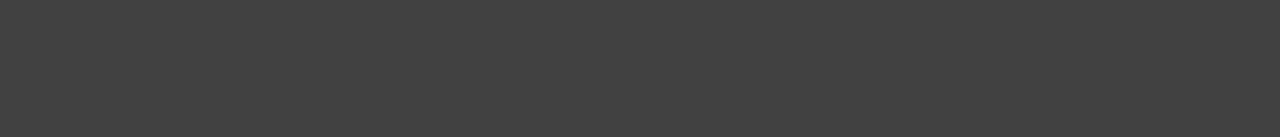
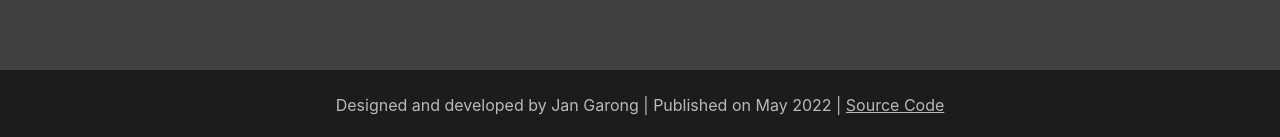
Before and after one commit to jangarong/jangarong.github.io, a Next.js app: page / in a window 1280 px wide. Shown: the part 1996-2133 px from the top of the page. Before the commit the page ends 2016 px from the top, so only its background shows below. Built offline with nearby package versions, Linux system fonts and the light colour scheme.

Commit message:
Add footer.

```diff
--- /dev/null
+++ b/components/footer.tsx
@@ -0,0 +1,16 @@
+import type { NextComponentType } from 'next'
+import Link from 'next/link'
+
+const Navbar: NextComponentType = () => {
+    return (
+        <div id="footer">
+            Designed and developed by Jan Garong |
+            Published on May 2022 | {` `}
+            <Link href="https://github.com/jangarong/jangarong.github.io">
+                Source Code
+            </Link>
+        </div>
+    )
+}
+
+export default Navbar
--- a/components/layout.tsx
+++ b/components/layout.tsx
@@ -1,4 +1,5 @@
 import Head from "next/head";
+import Footer from "./footer";
 import Navbar from "./navbar";
 
 export default function Layout({ children }: {children: React.ReactNode}) {
@@ -11,6 +12,7 @@ export default function Layout({ children }: {children: React.ReactNode}) {
       </Head>
       <Navbar />
       <main>{children}</main>
+      <Footer />
     </div>
   )
 }
--- a/styles/footer.scss
+++ b/styles/footer.scss
@@ -0,0 +1,15 @@
+@use 'base';
+
+#footer {
+    background-color: base.$footer-color;
+    text-align: center;
+    padding: 25px;
+    margin-top: 100px;
+
+    a {
+        color: base.$text-color;
+    }
+    a.hover {
+        color: base.$text-color;
+    }
+}
```
